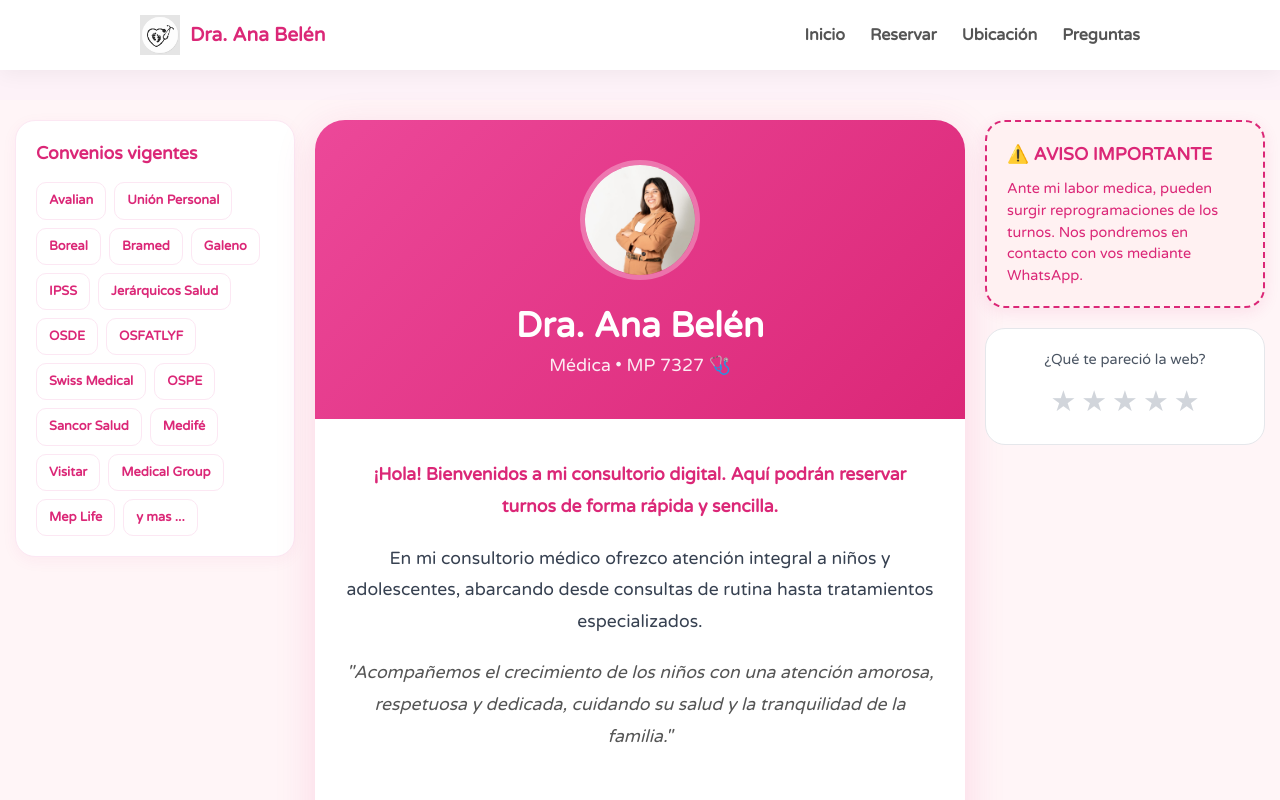
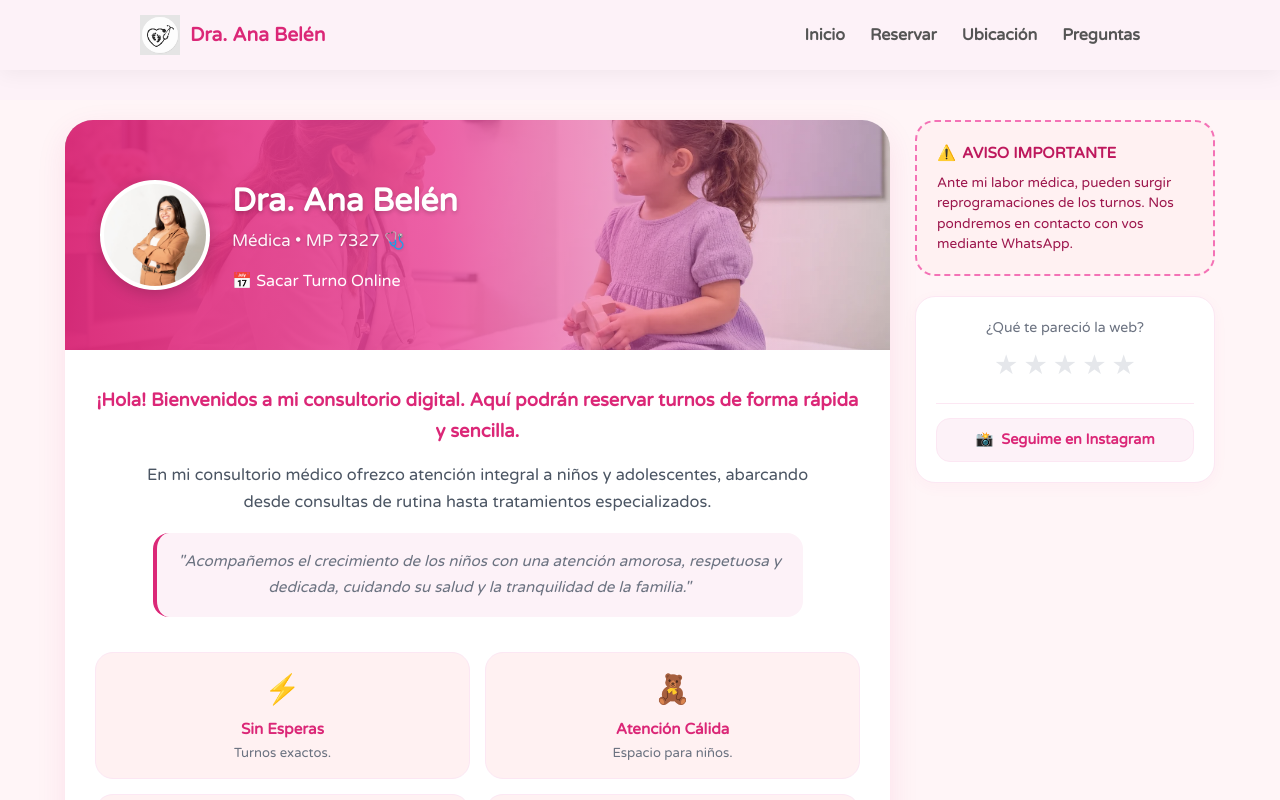
Before and after one commit to caneteelias588/webturnosanabelen, a Next.js app in the folder frontend/: page / in a window 1280 px wide. Shown: the top 800 px of the page. Built offline with nearby package versions, Linux system fonts and the light colour scheme.

Commit message:
Actualizacion de inicio

```diff
--- a/frontend/app/layout.tsx
+++ b/frontend/app/layout.tsx
@@ -20,7 +20,7 @@ export default function RootLayout({
       <body className={varela.className} style={{ backgroundColor: "#fdf2f8", margin: 0, display: "flex", flexDirection: "column", minHeight: "100vh" }}>
 
         {/* BARRA DE NAVEGACIÓN */}
-        <nav style={{ position: "fixed", top: 0, left: 0, width: "100%", backgroundColor: "white", zIndex: 1000, boxShadow: "0 4px 20px rgba(0,0,0,0.05)", padding: "15px 20px", boxSizing: "border-box" }}>
+        <nav style={{ position: "fixed", top: 0, left: 0, width: "100%", backgroundColor: "#fdf2f8", zIndex: 1000, boxShadow: "0 4px 20px rgba(0,0,0,0.05)", padding: "15px 20px", boxSizing: "border-box" }}>
           <div style={{ maxWidth: "1000px", margin: "0 auto", display: "flex", justifyContent: "space-between", alignItems: "center" }}>
             <Link href="/" style={{ display: "flex", alignItems: "center", gap: "10px", textDecoration: "none" }}>
               <img src="/perfil3.jpg" alt="Logo" style={{ width: "40px", height: "40px", objectFit: "contain" }} />
--- a/frontend/app/page.tsx
+++ b/frontend/app/page.tsx
@@ -9,7 +9,7 @@ export default function Home() {
   const obrasSociales = [
     "Avalian", "Unión Personal", "Boreal", "Bramed", "Galeno", "IPSS",
     "Jerárquicos Salud", "OSDE", "OSFATLYF", "Swiss Medical", "OSPE",
-    "Sancor Salud", "Medifé", "Visitar", "Medical Group", "Mep Life", "y mas ..."
+    "Sancor Salud", "Medifé", "Visitar", "Medical Group", "Mep Life", "y más..."
   ];
 
   const handleStarClick = (num: number) => {
@@ -19,39 +19,60 @@ export default function Home() {
 
   return (
     <div style={{ padding: "20px 15px", minHeight: "100vh", backgroundColor: "#fff5f7" }}>
-      <div className="main-grid">
+      <div className="main-layout">
 
-        {/* BLOQUE CONVENIOS (Prioridad 3 en Celu) */}
-        <div className="box-convenios">
-          <div style={{ padding: "20px", borderRadius: "20px", border: "1px solid #fce7f3", backgroundColor: "white", boxShadow: "0 4px 15px rgba(219, 39, 119, 0.05)" }}>
-            <h3 style={{ color: "#db2777", marginBottom: "15px", fontSize: "1.1rem", fontWeight: "bold" }}>Convenios vigentes</h3>
-            <div style={{ display: "flex", flexWrap: "wrap", gap: "8px" }}>
-              {obrasSociales.map((os, i) => (
-                <button key={i} className="obra-social-btn" style={estiloTagInteractiva}>{os}</button>
-              ))}
-            </div>
-          </div>
-        </div>
+        {/* COLUMNA PRINCIPAL */}
+        <main className="box-main">
+          <div style={{ backgroundColor: "white", borderRadius: "28px", overflow: "hidden", boxShadow: "0 10px 30px rgba(219, 39, 119, 0.1)" }}>
 
-        {/* BLOQUE CENTRAL: CONTENIDO PRINCIPAL (Prioridad 1 en Celu) */}
-        <div className="box-main">
-          <div style={{ backgroundColor: "white", borderRadius: "30px", overflow: "hidden", boxShadow: "0 10px 40px rgba(219, 39, 119, 0.15)" }}>
-            <header style={{ background: "linear-gradient(135deg, #ec4899 0%, #db2777 100%)", padding: "40px", color: "white", textAlign: "center" }}>
-              <div style={{ width: "120px", height: "120px", borderRadius: "50%", border: "5px solid rgba(255,255,255,0.3)", overflow: "hidden", margin: "0 auto 20px auto" }}>
-                <img src="/perfil.jpg" alt="Dra. Ana" style={{ width: "100%", height: "100%", objectFit: "cover" }} />
+            {/* CABECERA CON FONDO PEDIATRA + ACCIÓN RÁPIDA */}
+            <header className="hero-header">
+              <div className="hero-content">
+                <div className="hero-avatar">
+                  <img src="/perfil.jpg" alt="Dra. Ana Belén" style={{ width: "100%", height: "100%", objectFit: "cover" }} />
+                </div>
+                <div className="hero-text">
+                  <h1 style={{ margin: 0, fontSize: "2rem", fontWeight: "bold", textShadow: "0 2px 4px rgba(0,0,0,0.2)" }}>
+                    Dra. Ana Belén
+                  </h1>
+                  <p style={{ margin: "4px 0 14px 0", fontSize: "1.05rem", opacity: 0.95, fontWeight: "500", textShadow: "0 1px 3px rgba(0,0,0,0.2)" }}>
+                    Médica • MP 7327 🩺
+                  </p>
+
+                  {/* Botón de acción directa arriba */}
+                  <Link href="/reservar" className="hero-cta-btn">
+                    📅 Sacar Turno Online
+                  </Link>
+                </div>
               </div>
-              <h1 style={{ margin: 0, fontSize: "2.2rem", fontWeight: "bold" }}>Dra. Ana Belén</h1>
-              <p style={{ fontSize: "1.1rem", opacity: 0.9 }}>Médica • MP 7327 🩺</p>
             </header>
 
-            <div style={{ padding: "40px 30px" }}>
-              <div style={{ textAlign: "center", color: "#374151", marginBottom: "50px", lineHeight: "1.8", fontSize: "1.1rem" }}>
-                <p style={{ marginBottom: "20px", fontWeight: "bold", color: "#db2777" }}>¡Hola! Bienvenidos a mi consultorio digital. Aquí podrán reservar turnos de forma rápida y sencilla.</p>
-                <p style={{ marginBottom: "20px" }}>En mi consultorio médico ofrezco atención integral a niños y adolescentes, abarcando desde consultas de rutina hasta tratamientos especializados.</p>
-                <p style={{ fontStyle: "italic", color: "#555" }}>"Acompañemos el crecimiento de los niños con una atención amorosa, respetuosa y dedicada, cuidando su salud y la tranquilidad de la familia."</p>
+            <div style={{ padding: "35px 30px" }}>
+
+              {/* TEXTO DE BIENVENIDA MÁS COMPACTO Y ELEGANTE */}
+              <div style={{ textAlign: "center", color: "#4b5563", marginBottom: "35px", lineHeight: "1.7", fontSize: "1.02rem" }}>
+                <p style={{ marginBottom: "14px", fontWeight: "700", color: "#db2777", fontSize: "1.15rem" }}>
+                  ¡Hola! Bienvenidos a mi consultorio digital. Aquí podrán reservar turnos de forma rápida y sencilla.
+                </p>
+                <p style={{ marginBottom: "16px", maxWidth: "680px", margin: "0 auto 16px auto" }}>
+                  En mi consultorio médico ofrezco atención integral a niños y adolescentes, abarcando desde consultas de rutina hasta tratamientos especializados.
+                </p>
+                <div style={{
+                  backgroundColor: "#fdf2f8",
+                  padding: "16px 20px",
+                  borderRadius: "16px",
+                  borderLeft: "4px solid #db2777",
+                  fontStyle: "italic",
+                  color: "#6b7280",
+                  maxWidth: "650px",
+                  margin: "15px auto 0 auto",
+                  fontSize: "0.95rem"
+                }}>
+                  "Acompañemos el crecimiento de los niños con una atención amorosa, respetuosa y dedicada, cuidando su salud y la tranquilidad de la familia."
+                </div>
               </div>
 
-              {/* GRILLA DE 4 RECUADROS */}
+              {/* GRILLA DE BENEFICIOS */}
               <div className="benefits-grid">
                 <div style={estiloBeneficio}><div style={estiloIcono}>⚡</div><h3 style={estiloTituloBeneficio}>Sin Esperas</h3><p style={estiloTextoBeneficio}>Turnos exactos.</p></div>
                 <div style={estiloBeneficio}><div style={estiloIcono}>🧸</div><h3 style={estiloTituloBeneficio}>Atención Cálida</h3><p style={estiloTextoBeneficio}>Espacio para niños.</p></div>
@@ -59,37 +80,86 @@ export default function Home() {
                 <div style={estiloBeneficio}><div style={estiloIcono}>📍</div><h3 style={estiloTituloBeneficio}>Ubicación</h3><p style={estiloTextoBeneficio}>José I. Sierra 330.</p></div>
               </div>
 
-              <div style={{ padding: "40px", backgroundColor: "#fff1f2", borderRadius: "25px", border: "1px solid #fce7f3", display: "flex", flexDirection: "column", alignItems: "center", gap: "25px" }}>
+              {/* ACCIÓN PRINCIPAL INFERIOR (100% ENFOCADO EN RESERVAR) */}
+              <div style={{ padding: "30px 20px", backgroundColor: "#fff1f2", borderRadius: "22px", border: "1px solid #fce7f3", display: "flex", flexDirection: "column", alignItems: "center" }}>
                 <Link href="/reservar" className="pulse-button" style={estiloBotonPrincipal}>📅 Reservar Turno</Link>
-                <a href="https://www.instagram.com/dra_anni/" target="_blank" style={{ color: "#db2777", fontWeight: "bold", textDecoration: "none", fontSize: "1.1rem" }}>Seguime en Instagram 📸</a>
               </div>
+
+              {/* SECCIÓN DE CONVENIOS REUBICADA DE FORMA INFORMATIVA */}
+              <div style={{ marginTop: "40px", borderTop: "1px solid #fce7f3", paddingTop: "25px" }}>
+                <h4 style={{ color: "#9ca3af", textAlign: "center", marginBottom: "16px", fontSize: "0.85rem", textTransform: "uppercase", letterSpacing: "1px", fontWeight: "bold" }}>
+                  Obras Sociales y Prepagas que atendemos
+                </h4>
+                <div style={{ display: "flex", flexWrap: "wrap", justifyContent: "center", gap: "8px" }}>
+                  {obrasSociales.map((os, i) => (
+                    <span key={i} style={estiloBadgeInformativo}>{os}</span>
+                  ))}
+                </div>
+              </div>
+
             </div>
           </div>
-        </div>
+        </main>
 
-        {/* BLOQUE DERECHA: AVISO REPROGRAMACIÓN (Prioridad 2 en Celu) */}
-        <div className="box-aviso">
-          <div style={{ padding: "20px", borderRadius: "20px", border: "2px dashed #db2777", backgroundColor: "#fff1f2", boxShadow: "0 4px 15px rgba(219, 39, 119, 0.1)", marginBottom: "20px" }}>
-            <h3 style={{ color: "#db2777", marginBottom: "10px", fontSize: "1.1rem", fontWeight: "bold" }}>⚠️ AVISO IMPORTANTE </h3>
-            <p style={{ color: "#db2777", fontSize: "0.9rem", fontWeight: "500", lineHeight: "1.5" }}>
-              Ante mi labor medica, pueden surgir reprogramaciones de los turnos. Nos pondremos en contacto con vos mediante WhatsApp.
+        {/* BARRA LATERAL DERECHA (Avisos, valoración y redes sociales) */}
+        <aside className="box-sidebar">
+          {/* AVISO REPROGRAMACIÓN */}
+          <div style={{ padding: "20px", borderRadius: "20px", border: "2px dashed #f472b6", backgroundColor: "#fff1f2", marginBottom: "20px" }}>
+            <h3 style={{ color: "#be185d", marginBottom: "8px", fontSize: "0.95rem", fontWeight: "bold", display: "flex", alignItems: "center", gap: "6px" }}>
+              <span>⚠️</span> AVISO IMPORTANTE
+            </h3>
+            <p style={{ color: "#9d174d", fontSize: "0.85rem", lineHeight: "1.5", margin: 0 }}>
+              Ante mi labor médica, pueden surgir reprogramaciones de los turnos. Nos pondremos en contacto con vos mediante WhatsApp.
             </p>
           </div>
 
-          <div style={{ padding: "20px", borderRadius: "20px", backgroundColor: "white", textAlign: "center", border: "1px solid #e5e7eb" }}>
-            <h3 style={{ fontSize: "0.9rem", color: "#4b5563", marginBottom: "10px" }}>¿Qué te pareció la web?</h3>
-            <div style={{ fontSize: "1.8rem", cursor: "pointer", display: "flex", justifyContent: "center", gap: "5px" }}>
+          {/* CALIFICACIÓN + INSTAGRAM */}
+          <div style={{ padding: "20px", borderRadius: "20px", backgroundColor: "white", textAlign: "center", border: "1px solid #fce7f3", boxShadow: "0 4px 15px rgba(219, 39, 119, 0.04)" }}>
+            <h3 style={{ fontSize: "0.88rem", color: "#6b7280", marginBottom: "8px" }}>¿Qué te pareció la web?</h3>
+            <div style={{ fontSize: "1.7rem", cursor: "pointer", display: "flex", justifyContent: "center", gap: "5px" }}>
               {[1, 2, 3, 4, 5].map((num) => (
-                <span key={num} onClick={() => handleStarClick(num)} style={{ color: rating >= num ? "#fbbf24" : "#d1d5db" }}>★</span>
+                <span key={num} onClick={() => handleStarClick(num)} style={{ color: rating >= num ? "#fbbf24" : "#e5e7eb", transition: "color 0.2s" }}>★</span>
               ))}
             </div>
             {showThanks && (
               <div style={{ marginTop: "10px", animation: "fadeIn 0.5s" }}>
-                <p style={{ fontSize: "0.8rem", color: "#059669", fontWeight: "bold" }}>¡Gracias por valorarnos. Tu opinion nos permite mejorar!</p>
+                <p style={{ fontSize: "0.8rem", color: "#059669", fontWeight: "bold", margin: 0 }}>
+                  ¡Gracias por valorarnos! Tu opinión nos permite mejorar.
+                </p>
               </div>
             )}
+
+            {/* SEPARADOR E INSTAGRAM */}
+            <div style={{ borderTop: "1px solid #fce7f3", marginTop: "16px", paddingTop: "14px" }}>
+              <a
+                href="https://www.instagram.com/dra_anni/"
+                target="_blank"
+                rel="noopener noreferrer"
+                className="instagram-btn"
+                style={{
+                  display: "inline-flex",
+                  alignItems: "center",
+                  justifyContent: "center",
+                  gap: "8px",
+                  color: "#db2777",
+                  fontWeight: "600",
+                  textDecoration: "none",
+                  fontSize: "0.9rem",
+                  padding: "10px 14px",
+                  borderRadius: "14px",
+                  backgroundColor: "#fdf2f8",
+                  width: "100%",
+                  boxSizing: "border-box",
+                  border: "1px solid #fce7f3",
+                  transition: "all 0.2s"
+                }}
+              >
+                <span>📸</span> Seguime en Instagram
+              </a>
+            </div>
           </div>
-        </div>
+        </aside>
+
       </div>
 
       <footer style={{ marginTop: "40px", textAlign: "center" }}>
@@ -98,38 +168,106 @@ export default function Home() {
       </footer>
 
       <style jsx>{`
-        .main-grid {
-          max-width: 1250px;
+        .main-layout {
+          max-width: 1150px;
           margin: 0 auto;
           display: grid;
-          grid-template-columns: 280px 1fr 280px;
-          gap: 20px;
+          grid-template-columns: 1fr 300px;
+          gap: 25px;
+          align-items: start;
+        }
+
+        .hero-header {
+          min-height: 230px;
+          padding: 30px 35px;
+          display: flex;
+          align-items: center;
+          color: white;
+          background:
+            linear-gradient(90deg, rgba(219, 39, 119, 0.95) 0%, rgba(236, 72, 153, 0.85) 45%, rgba(236, 72, 153, 0.3) 78%, rgba(236, 72, 153, 0.05) 100%),
+            url('/pediatra-fondo.webp') right center / cover no-repeat;
+        }
+
+        .hero-content {
+          display: flex;
+          align-items: center;
+          gap: 22px;
+          text-align: left;
+        }
+
+        .hero-avatar {
+          width: 110px;
+          height: 110px;
+          border-radius: 50%;
+          border: 4px solid #ffffff;
+          overflow: hidden;
+          box-shadow: 0 4px 15px rgba(0,0,0,0.18);
+          flex-shrink: 0;
+          background-color: white;
+        }
+
+        .hero-cta-btn {
+          display: inline-block;
+          padding: 8px 18px;
+          background-color: #ffffff;
+          color: #db2777;
+          border-radius: 50px;
+          font-weight: bold;
+          font-size: 0.92rem;
+          text-decoration: none;
+          box-shadow: 0 4px 12px rgba(0,0,0,0.12);
+          transition: transform 0.2s, box-shadow 0.2s;
+        }
+        .hero-cta-btn:hover {
+          transform: translateY(-2px);
+          box-shadow: 0 6px 16px rgba(0,0,0,0.18);
         }
 
         .benefits-grid {
           display: grid;
           grid-template-columns: repeat(2, 1fr);
-          gap: 20px;
-          margin-bottom: 50px;
+          gap: 15px;
+          margin-bottom: 35px;
         }
 
-        @media (max-width: 1100px) {
-          .main-grid {
+        .instagram-btn:hover {
+          background-color: #fce7f3 !important;
+          transform: translateY(-1px);
+        }
+
+        @media (max-width: 950px) {
+          .main-layout {
             grid-template-columns: 1fr;
           }
-          .box-main { order: 1; }
-          .box-aviso { order: 2; }
-          .box-convenios { order: 3; }
+          .box-sidebar {
+            display: grid;
+            grid-template-columns: 1fr 1fr;
+            gap: 15px;
+          }
         }
 
-        @media (max-width: 600px) {
+        @media (max-width: 650px) {
+          .box-sidebar {
+            grid-template-columns: 1fr;
+          }
           .benefits-grid {
             grid-template-columns: 1fr;
           }
+          .hero-header {
+            padding: 30px 20px;
+            min-height: auto;
+            background:
+              linear-gradient(180deg, rgba(219, 39, 119, 0.94) 0%, rgba(236, 72, 153, 0.85) 65%, rgba(236, 72, 153, 0.45) 100%),
+              url('/pediatra-fondo.webp') center / cover no-repeat;
+          }
+          .hero-content {
+            flex-direction: column;
+            text-align: center;
+            width: 100%;
+            gap: 12px;
+          }
         }
 
-        .obra-social-btn { transition: all 0.2s; cursor: pointer; border: 1px solid #fce7f3; }
-        .obra-social-btn:hover { background-color: #db2777 !important; color: white !important; transform: scale(1.05); }
         .pulse-button { animation: pulse 2s infinite; }
         @keyframes pulse { 0% { transform: scale(1); } 50% { transform: scale(1.03); } 100% { transform: scale(1); } }
         @keyframes fadeIn { from { opacity: 0; } to { opacity: 1; } }
@@ -138,9 +276,9 @@ export default function Home() {
   );
 }
 
-const estiloBeneficio = { textAlign: "center" as const, padding: "20px", backgroundColor: "#fff1f2", borderRadius: "20px", border: "1px solid #fce7f3" };
-const estiloIcono = { fontSize: "2rem", marginBottom: "10px" };
-const estiloTituloBeneficio = { color: "#db2777", marginBottom: "5px", fontSize: "1rem", fontWeight: "bold" as const };
-const estiloTextoBeneficio = { color: "#666", fontSize: "0.85rem", lineHeight: "1.4" };
-const estiloTagInteractiva = { padding: "8px 12px", backgroundColor: "white", borderRadius: "10px", fontSize: "0.8rem", color: "#db2777", fontWeight: "600", outline: "none" } as any;
-const estiloBotonPrincipal = { padding: "18px 40px", fontSize: "1.3rem", backgroundColor: "#db2777", color: "white", borderRadius: "50px", fontWeight: "bold", textDecoration: "none", textAlign: "center" as const };
+const estiloBeneficio = { textAlign: "center" as const, padding: "16px", backgroundColor: "#fff1f2", borderRadius: "18px", border: "1px solid #fce7f3" };
+const estiloIcono = { fontSize: "1.8rem", marginBottom: "6px" };
+const estiloTituloBeneficio = { color: "#db2777", marginBottom: "4px", fontSize: "0.95rem", fontWeight: "bold" as const };
+const estiloTextoBeneficio = { color: "#6b7280", fontSize: "0.82rem", lineHeight: "1.3" };
+const estiloBadgeInformativo = { padding: "6px 12px", backgroundColor: "#fff", borderRadius: "20px", fontSize: "0.8rem", color: "#6b7280", fontWeight: "500", border: "1px solid #f3e8ff", boxShadow: "0 1px 3px rgba(0,0,0,0.03)" } as any;
+const estiloBotonPrincipal = { padding: "16px 36px", fontSize: "1.2rem", backgroundColor: "#db2777", color: "white", borderRadius: "50px", fontWeight: "bold", textDecoration: "none", textAlign: "center" as const, boxShadow: "0 8px 20px rgba(219, 39, 119, 0.3)" };
```
Also changed, not shown: frontend/public/pediatra-fondo.webp (added).
